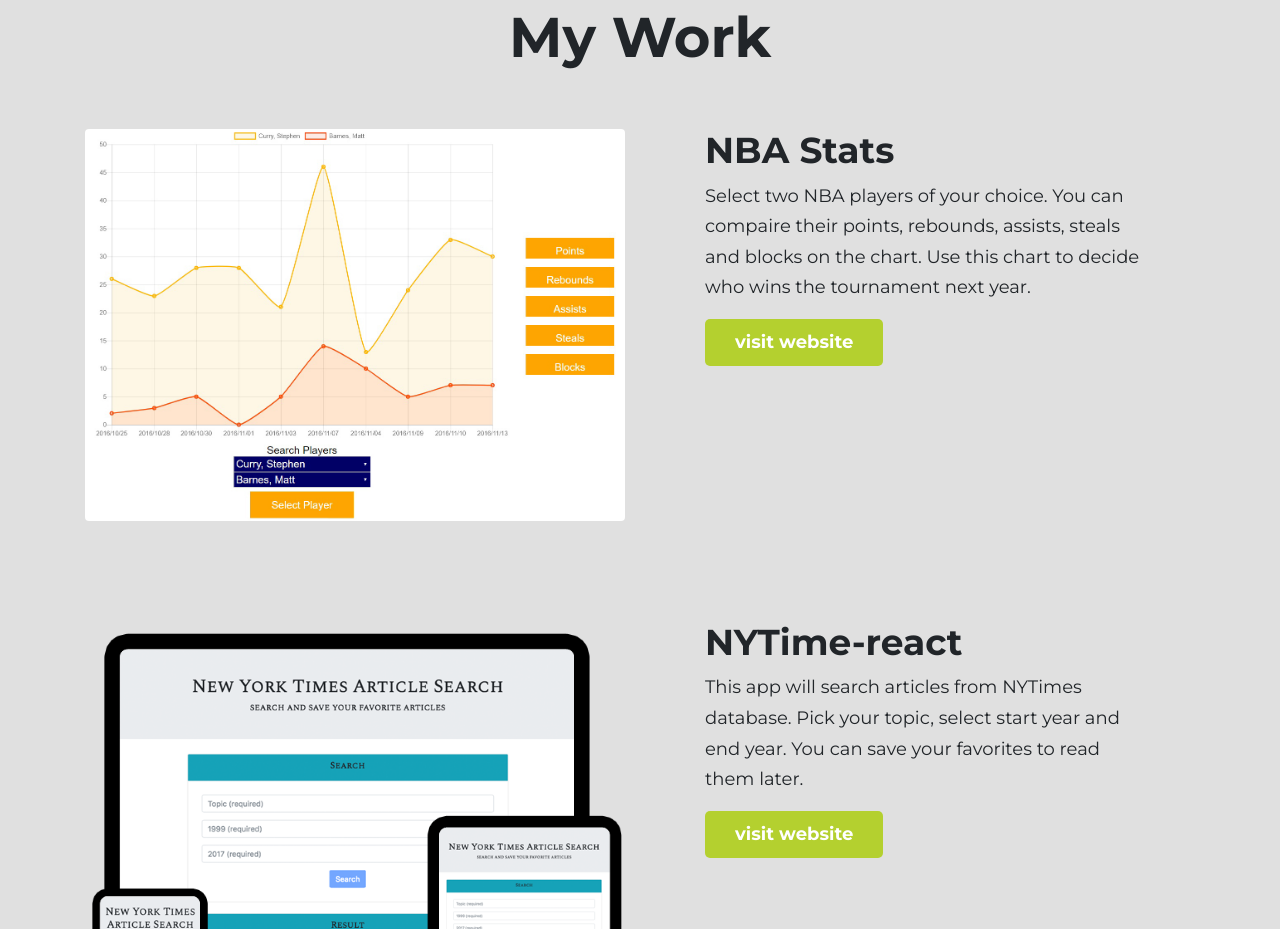
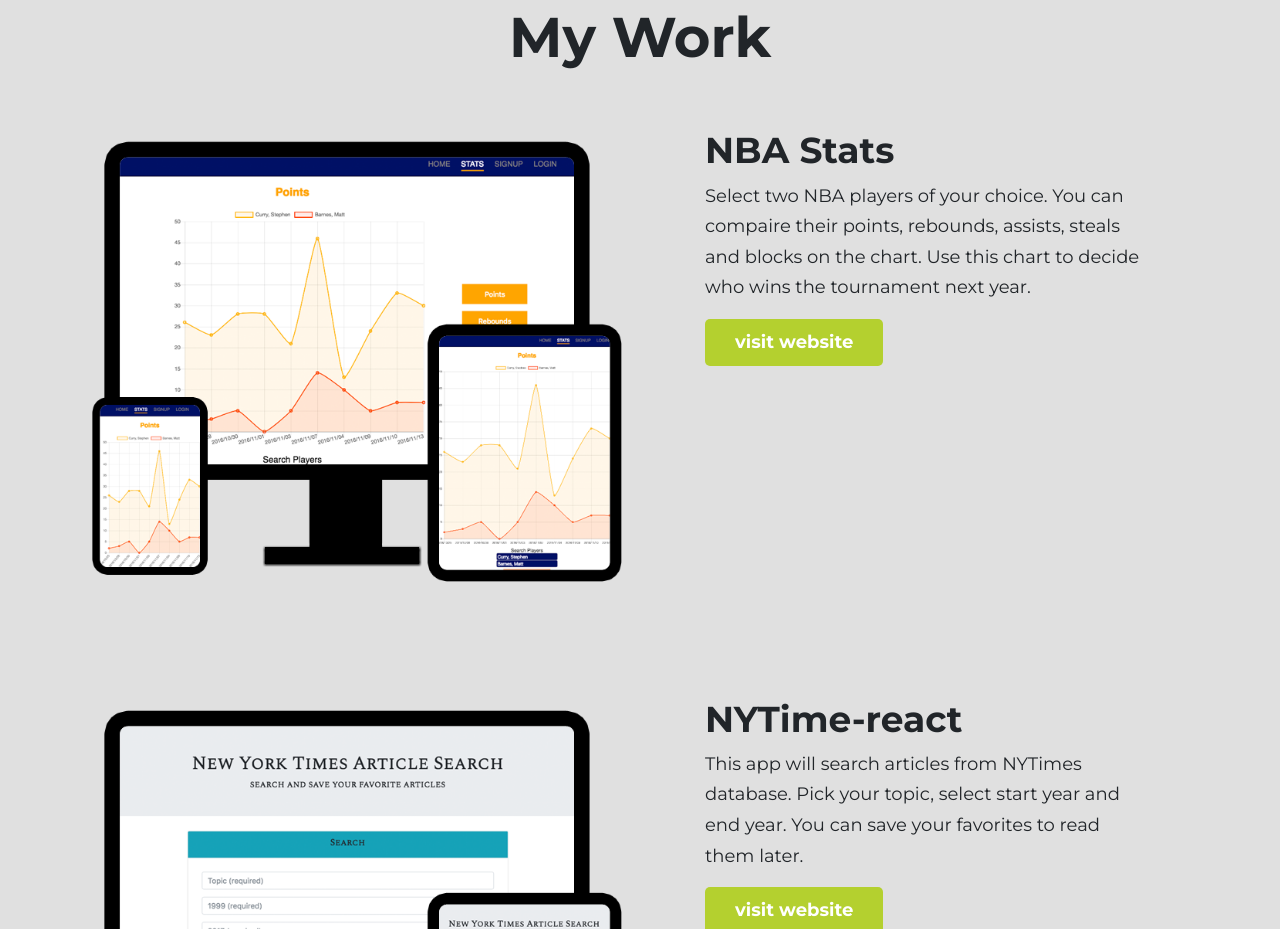
Before and after one commit to jinredhub/my-website, a plain HTML site: page index.html in a window 1280 px wide. Shown: the part 1156-2085 px from the top of the page. Drawn offline with nearby package versions, Linux system fonts and the light colour scheme.

Commit message:
update img

```diff
--- a/index.html
+++ b/index.html
@@ -66,7 +66,7 @@
 				<div class="row">
 					<!-- first portfolio -->
 					<div class="col-12 col-md-6">
-						<img src="images/portfolio1.jpg" class="img-fluid rounded">
+						<img src="images/portfolio1.png" class="img-fluid rounded">
 					</div>
 					<div class="col-12 col-md-6">
 						<div class="padding-right padding-left">
```
Also changed, not shown: images/portfolio1.jpg (deleted), images/portfolio1.png (added), 1 other file.
